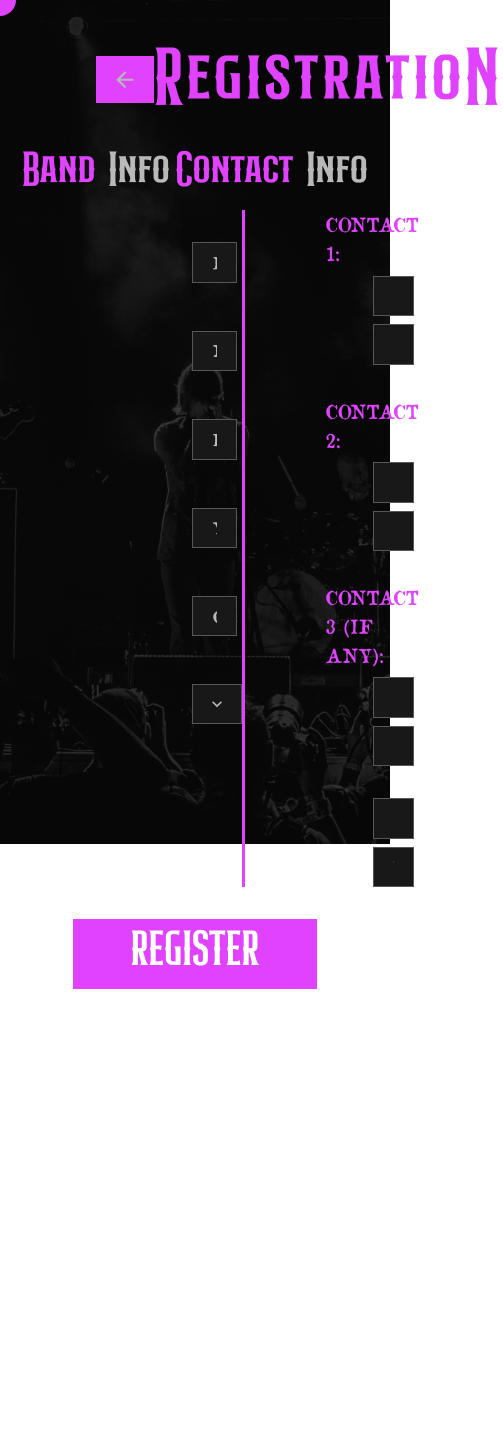
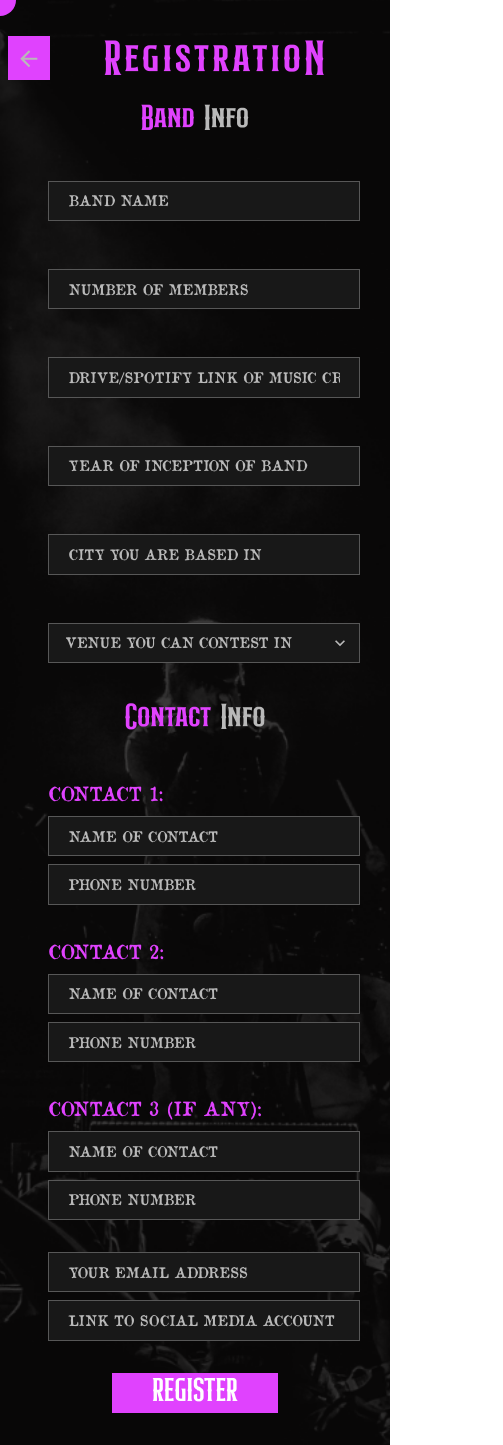
Before and after one commit to nIMblEt06/rocktaves, a React (Create React App) app: page /register in a window 390 px wide. Shown: the whole page, 503 px wide, since content can reach past the window. Before the commit the page ends 989 px from the top, so only its background shows below. Built offline with nearby package versions, Linux system fonts and the light colour scheme.

Commit message:
responsive and final edits

```diff
--- a/src/Components/Hero.js
+++ b/src/Components/Hero.js
@@ -10,7 +10,6 @@ export default function Hero(props) {
     const [display, setDisplay] = React.useState(false)
     const [lateral, setLateral] = React.useState(0)
     const [vertical, setVertical] = React.useState(0)
-    const name = document.getElementById("name")
 
     React.useEffect(() => {
         const regist = document.querySelector('#register')
--- a/src/Pages/Home.js
+++ b/src/Pages/Home.js
@@ -7,7 +7,6 @@ import PastWinners from '../Components/PastWinners'
 import Rocktaves from '../Components/Rocktaves'
 import Timeline from '../Components/Timeline'
 import Cursor from '../Components/Cursor'
-import ImageArray from '../Components/ImageArray'
 export default function Home() {
 
     // const headings = Array.from(document.getElementsByClassName('heading'))
--- a/src/Pages/Regist.js
+++ b/src/Pages/Regist.js
@@ -1,4 +1,4 @@
-import { Box, Heading, Flex, Text, VStack, FormControl, Input, Button, Select } from '@chakra-ui/react'
+import { Box, Heading, Flex, Text, VStack, FormControl, Input, Button, Select, useMediaQuery } from '@chakra-ui/react'
 import { ArrowBackIcon } from "@chakra-ui/icons"
 import React from 'react'
 import axios from 'axios'
@@ -7,7 +7,7 @@ import Cursor from '../Components/Cursor'
 
 
 export default function Regist() {
-
+    const [isSmallerThan700] = useMediaQuery('(max-width:700px)')
     const navigate = useNavigate()
     function clickBack() {
         navigate('/')
@@ -75,26 +75,26 @@ export default function Regist() {
         }
     }
     return (
-        <Box bg="url(../Images/registBg.jpg)" bgPosition="center" bgSize="cover" bgColor="#0a0909" h="100vh" w="100vw">
+        <Box bg="url(../Images/registBg.jpg)" bgPosition="center" bgSize="cover" bgColor="#0a0909" minHeight="100vh" w="100vw">
             <Cursor/>
-            <Flex marginInline="6rem" justifyContent="space-between" alignItems="center">
-                <Box _hover={{ 'bgColor': '#E001FE' }} transition="0.3s all" cursor="pointer" onClick={clickBack} transform="translateY(10px)" p="0.6rem 1rem" color="#B9B9B9" bgColor="#E042FE"><ArrowBackIcon w="1.6rem" h="1.6rem" /></Box>
-                <Heading pt="2rem" textAlign="center" fontSize="5rem" letterSpacing="0.2rem" color="#E042FE">RegistratioN</Heading>
+            <Flex className='navbar' marginInline="6rem" justifyContent="space-between" alignItems="center">
+                <Box className='back' _hover={{ 'bgColor': '#E001FE' }} transition="0.3s all" cursor="pointer" onClick={clickBack} transform="translateY(10px)" p="0.6rem 1rem" color="#B9B9B9" bgColor="#E042FE"><ArrowBackIcon w="1.6rem" h="1.6rem" /></Box>
+                <Heading className='heading' pt="2rem" textAlign="center" fontSize="5rem" letterSpacing="0.2rem" color="#E042FE">RegistratioN</Heading>
                 <Text></Text>
             </Flex>
             <Flex fontFamily="Hermona" color="#B9B9B9" w="90vw" marginInline="auto" justifyContent="space-around">
-                <Box fontSize="3rem" color="#E042FE" display="inline">Band <Text display="inline" color="#B9B9B9"  >Info</Text></Box>
-                <Box fontSize="3rem" color="#E042FE" display="inline">Contact <Text display="inline" color="#B9B9B9" >Info</Text></Box>
+                <Box className='subHeadRegist' fontSize="3rem" color="#E042FE" display="inline">Band <Text display="inline" color="#B9B9B9"  >Info</Text></Box>
+                {!isSmallerThan700 && <Box className='subHeadRegist' fontSize="3rem" color="#E042FE" display="inline">Contact <Text display="inline" color="#B9B9B9" >Info</Text></Box>}
             </Flex>
-            <Flex>
-                <VStack ml="12rem" color="#B9B9B9" borderRight="3px solid #E042FE" w="40%" >
+            <Flex className='forms'>
+                <VStack ml="12rem" color="#B9B9B9" borderRight="3px solid #E042FE" w="40%" className='bandStack'>
                     <FormControl>
                         <Input borderRadius="0" mt="2rem" required color="#B9B9B9 !important" bgColor="#181818" id="name" border="1px solid #575757 !important" onChange={handleChange} p="1.2rem" w="90%" placeholder="BAND NAME" name="name" type="text" value={formInfo.name} />
                         <Input borderRadius="0" mt="3rem" required color="#B9B9B9 !important" bgColor="#181818" id="number_of_members" border="1px solid #575757 !important" onChange={handleChange} p="1.2rem" w="90%" placeholder="NUMBER OF MEMBERS" name="number_of_members" type="number" value={formInfo.number_of_members} />
                         <Input borderRadius="0" mt="3rem" required color="#B9B9B9 !important" bgColor="#181818" id="released_work" border="1px solid #575757 !important" onChange={handleChange} p="1.2rem" w="90%" placeholder="DRIVE/SPOTIFY LINK OF MUSIC CREATED" name="released_work" type="url" value={formInfo.released_work} />
                         <Input borderRadius="0" mt="3rem" required color="#B9B9B9 !important" bgColor="#181818" id="name" border="1px solid #575757 !important" onChange={handleChange} p="1.2rem" w="90%" placeholder="YEAR OF INCEPTION OF BAND" name="music_since" type="number" value={formInfo.music_since} />
                         <Input borderRadius="0" mt="3rem" required color="#B9B9B9 !important" bgColor="#181818" id="city" border="1px solid #575757 !important" onChange={handleChange} p="1.2rem" w="90%" placeholder="CITY YOU ARE BASED IN" name="city" type="text" value={formInfo.city} />
-                        <Select borderRadius="0" mt="3rem" required color="#B9B9B9 !important" bgColor="#181818" id="travelling_capacity" border="1px solid #575757 !important" onChange={handleChange} w="90%" placeholder="VENUE YOU CAN CONTEST IN" name="travelling_capacity" value={formInfo.travelling_capacity} mb="2rem">
+                        <Select borderRadius="0" mt="3rem" required color="#B9B9B9 !important" bgColor="#181818" id="travelling_capacity" border="1px solid #575757 !important" onChange={handleChange} className="selectCont" w="90%" placeholder="VENUE YOU CAN CONTEST IN" name="travelling_capacity" value={formInfo.travelling_capacity} mb="2rem">
                             <option value='delhi'>DELHI</option>
                             <option value='bangalore'>BANGALORE</option>
                             <option value='chennai'>CHENNAI</option>
@@ -105,15 +105,16 @@ export default function Regist() {
                         </Select>
                     </FormControl>
                 </VStack>
-                <VStack ml="8rem" color="#B9B9B9" w="40%">
+                {isSmallerThan700 && <Box fontFamily="Hermona" textAlign="center" className='subHeadRegist' mb="2rem" fontSize="3rem" color="#E042FE" display="inline">Contact <Text display="inline" color="#B9B9B9"  >Info</Text></Box>}
+                <VStack ml="8rem" color="#B9B9B9" w="40%" className='contactStack'>
                     <FormControl>
-                        <Text fontSize="1.2rem" ml="-3rem" color="#E042FE">CONTACT 1:</Text>
+                        <Text className='contactLabel' fontSize="1.2rem" ml="-3rem" color="#E042FE">CONTACT 1:</Text>
                         <Input borderRadius="0" mt="0.5rem" required color="#B9B9B9 !important" bgColor="#181818" id="name1" border="1px solid #575757 !important" onChange={handleChange} p="1.2rem" w="90%" placeholder="NAME OF CONTACT" name="name1" type="text" value={formInfo.name1} />
                         <Input borderRadius="0" mt="0.5rem" required color="#B9B9B9 !important" bgColor="#181818" id="phone1" border="1px solid #575757 !important" onChange={handleChange} p="1.2rem" w="90%" placeholder="PHONE NUMBER" name="phone1" type="number" value={formInfo.phone1} />
-                        <Text mt="2rem" fontSize="1.2rem" ml="-3rem" color="#E042FE">CONTACT 2:</Text>
+                        <Text className='contactLabel' mt="2rem" fontSize="1.2rem" ml="-3rem" color="#E042FE">CONTACT 2:</Text>
                         <Input borderRadius="0" mt="0.5rem" required color="#B9B9B9 !important" bgColor="#181818" id="name2" border="1px solid #575757 !important" onChange={handleChange} p="1.2rem" w="90%" placeholder="NAME OF CONTACT" name="name2" type="text" value={formInfo.name2} />
                         <Input borderRadius="0" mt="0.5rem" required color="#B9B9B9 !important" bgColor="#181818" id="phone2" border="1px solid #575757 !important" onChange={handleChange} p="1.2rem" w="90%" placeholder="PHONE NUMBER" name="phone2" type="number" value={formInfo.phone2} />
-                        <Text mt="2rem" fontSize="1.2rem" ml="-3rem" color="#E042FE">CONTACT 3 (IF ANY):</Text>
+                        <Text className='contactLabel' mt="2rem" fontSize="1.2rem" ml="-3rem" color="#E042FE">CONTACT 3 (IF ANY):</Text>
                         <Input borderRadius="0" mt="0.5rem" color="#B9B9B9 !important" bgColor="#181818" id="name3" border="1px solid #575757 !important" onChange={handleChange} p="1.2rem" w="90%" placeholder="NAME OF CONTACT" name="name3" type="text" value={formInfo.name3} />
                         <Input borderRadius="0" mt="0.5rem" color="#B9B9B9 !important" bgColor="#181818" id="phone3" border="1px solid #575757 !important" onChange={handleChange} p="1.2rem" w="90%" placeholder="PHONE NUMBER" name="phone3" type="number" value={formInfo.phone3} />
                         <Input borderRadius="0" mt="2rem" color="#B9B9B9 !important" bgColor="#181818" id="email_address" border="1px solid #575757 !important" onChange={handleChange} p="1.2rem" w="90%" placeholder="YOUR EMAIL ADDRESS" name="email_address" type="email" value={formInfo.email_address} />
@@ -121,7 +122,7 @@ export default function Regist() {
                     </FormControl>
                 </VStack>
             </Flex>
-            <Flex justifyContent="center" mt="2rem" w="100vw"><Button onClick={handleSubmit} _hover={{ 'bgColor': '#99361F' }} fontFamily="Hermona" color="white" bgColor="#E042FE" padding="2.2rem 3.6rem" fontSize="3rem" fontWeight="400" borderRadius={0}>REGISTER</Button></Flex>
+            <Flex justifyContent="center" mt="2rem" w="100vw"><Button className='regist' onClick={handleSubmit} _hover={{ 'bgColor': '#99361F' }} fontFamily="Hermona" color="white" bgColor="#E042FE" padding="2.2rem 3.6rem" fontSize="3rem" fontWeight="400" borderRadius={0}>REGISTER</Button></Flex>
         </Box >
     )
 }
--- a/src/index.css
+++ b/src/index.css
@@ -97,8 +97,14 @@ body::-webkit-scrollbar-thumb {
     font-size: 5.5rem !important;
   }
   #register{
-    font-size: 2rem!important;
+    font-size: 2rem !important;
     padding: 0.5rem 2.5rem !important;
+
+  }
+  .regist{
+    font-size: 2rem !important;
+    padding: 1rem 2.5rem !important;
+    margin-bottom: 2rem !important;
   }
   .heading{
     font-size: 3rem !important;
@@ -178,4 +184,36 @@ body::-webkit-scrollbar-thumb {
     margin-top: 2rem !important;
     width: 80% !important;
   }
+  .navbar{
+    margin-inline: 0.5rem !important;
+
+  }
+  .back{
+    padding: 0.5rem !important;
+  }
+  .subHeadRegist{
+    font-size: 2.2rem !important;
+  }
+  .forms{
+    flex-direction: column;
+  }
+  .bandStack{
+    width: 80% !important;
+    margin-left: 3rem !important;
+    border-right: none !important;
+  }
+  .contactStack{
+    width: 80% !important;
+    margin-left: 3rem !important;
+  }
+  input, select{
+    font-size: 0.9rem !important;
+    width: 100% !important;
+  }
+  .contactLabel{
+    margin-left: 0rem !important;
+  }
+  .chakra-select__wrapper{
+    width: 100% !important;
+  }
 }
```
Also changed, not shown: src/Components/Timeline.js (+6 -6 lines).
